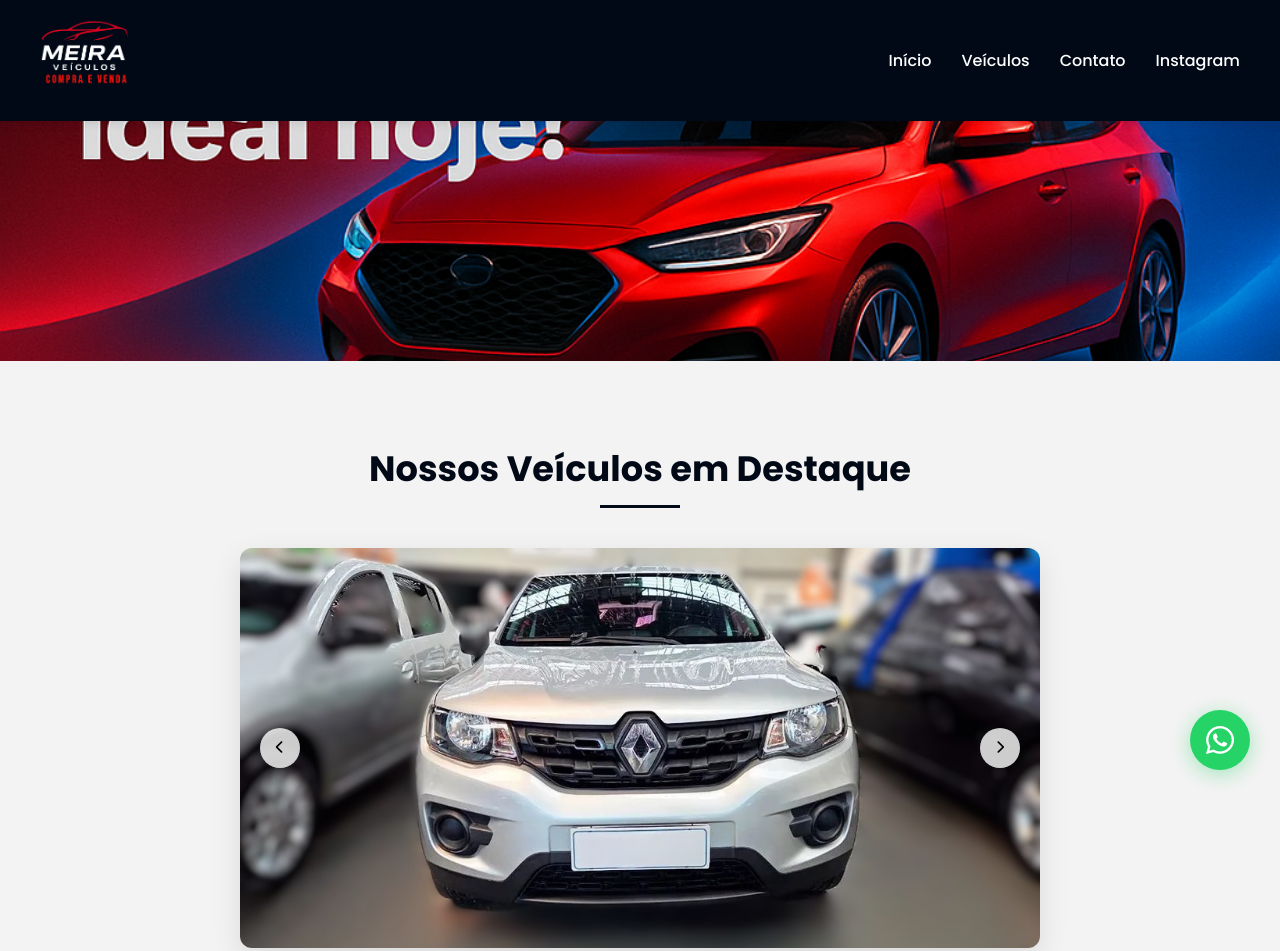
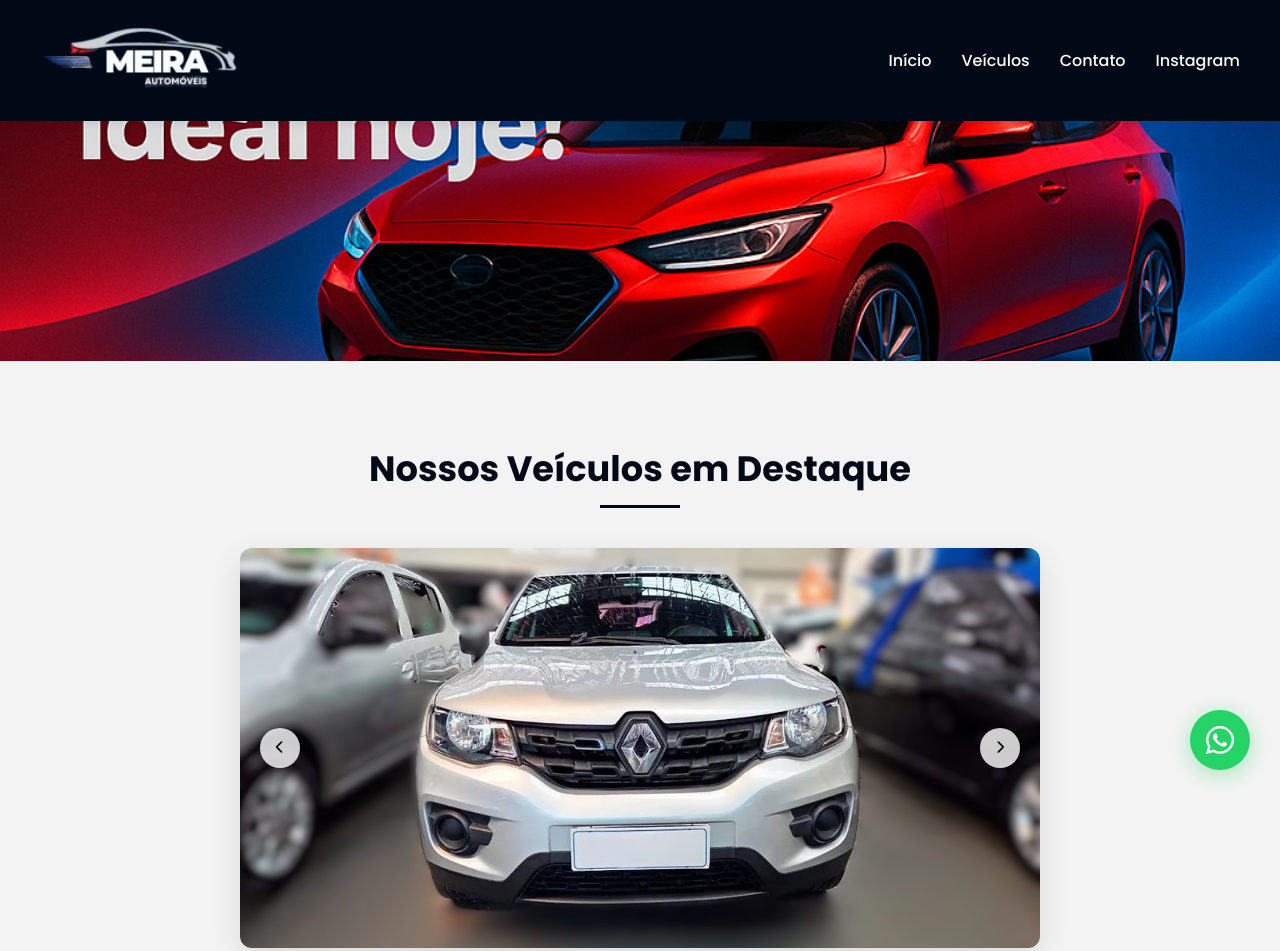
Before and after one commit to desenvolvedorroberto138-design/site-venda-carro, a plain HTML site: page index.html in a window 1280 px wide. Shown: the top 951 px of the page. Drawn offline with Linux system fonts and the light colour scheme.

Commit message:
adicionei novo logo meira automoveis

```diff
--- a/index.html
+++ b/index.html
@@ -574,7 +574,7 @@
     <!-- Header -->
     <header>
         <div class="container header-content">
-            <a href="#inicio" class="logo"><img src="assets/logo/logo-aparecido.png" height="70px" alt="Meira Veículos"></a>
+            <a href="#inicio" class="logo"><img src="assets/logo/logo-meira-removebg-preview.png" height="70px" alt="Meira Veículos"></a>
             <nav class="nav-links">
                 <a href="#inicio">Início</a>
                 <a href="#veiculos">Veículos</a>
```
Also changed, not shown: assets/logo/favicon-meira.png (added), assets/logo/logo-aparecido(2).png (deleted), assets/logo/logo-aparecido.png (deleted), assets/logo/logo-meira-removebg-preview.png (added), assets/logo/logo-meira.png (added), assets/logo/logo-venda-carro.png (deleted), 1 other file.
